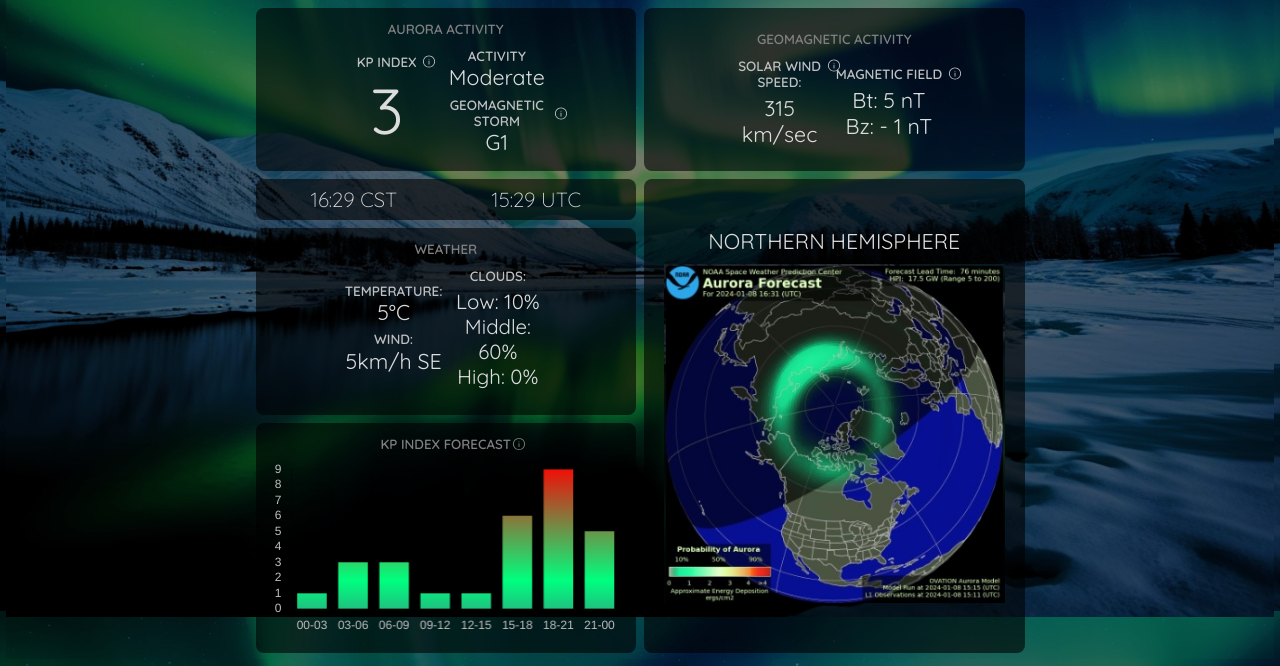
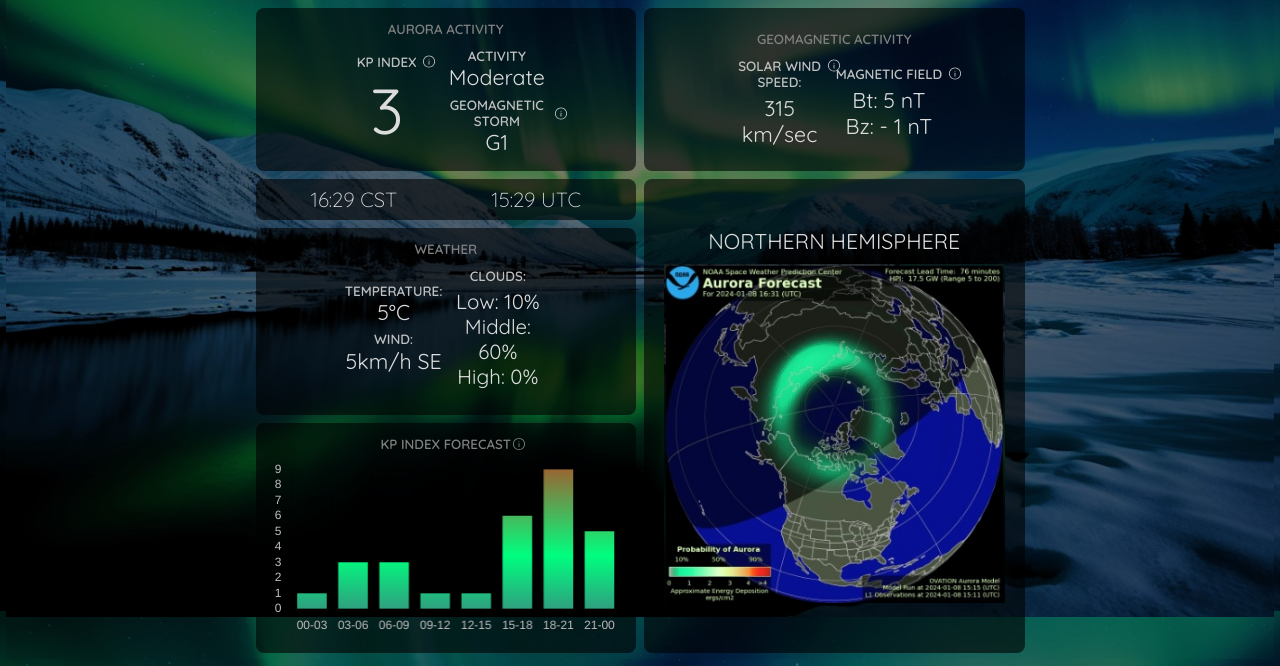
Before and after one commit to BelanovaMartinaTrain/EasyChoosey, a website: page index.html in a window 1280 px wide. Shown: the part 189-855 px from the top of the page. Drawn offline with nearby package versions, Linux system fonts and the light colour scheme.

Commit message:
testing aurora site graph

```diff
--- a/index.html
+++ b/index.html
@@ -147,7 +147,7 @@
                 const xValues = ["00-03", "03-06", "06-09", "09-12", "12-15", "15-18", "18-21", "21-00"];
                 const yValues = [1, 3, 3, 1, 1, 6, 9, 5, 2];
 
-                const gradient = ctx.createLinearGradient(0, 0, 0, 237)
+                const gradient = ctx.createLinearGradient(0, -50, 0, 237)
                 gradient.addColorStop(0, "red")
                 gradient.addColorStop(0.5, "SpringGreen")
                 gradient.addColorStop(1, "purple")
```
